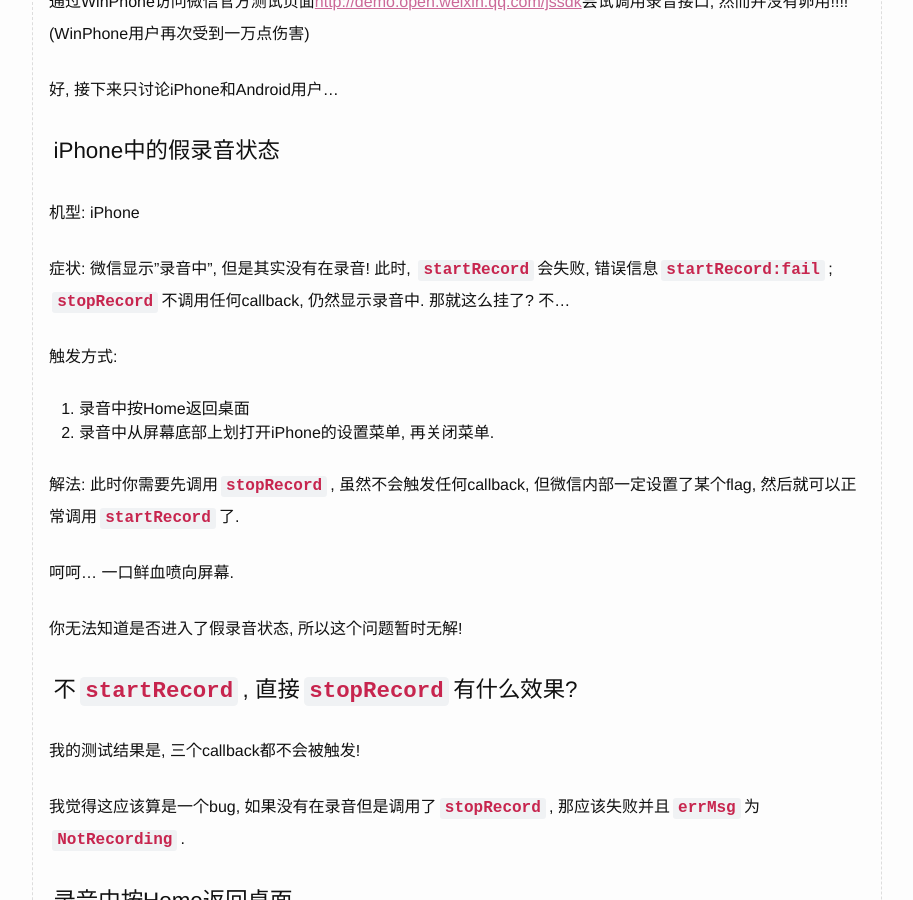
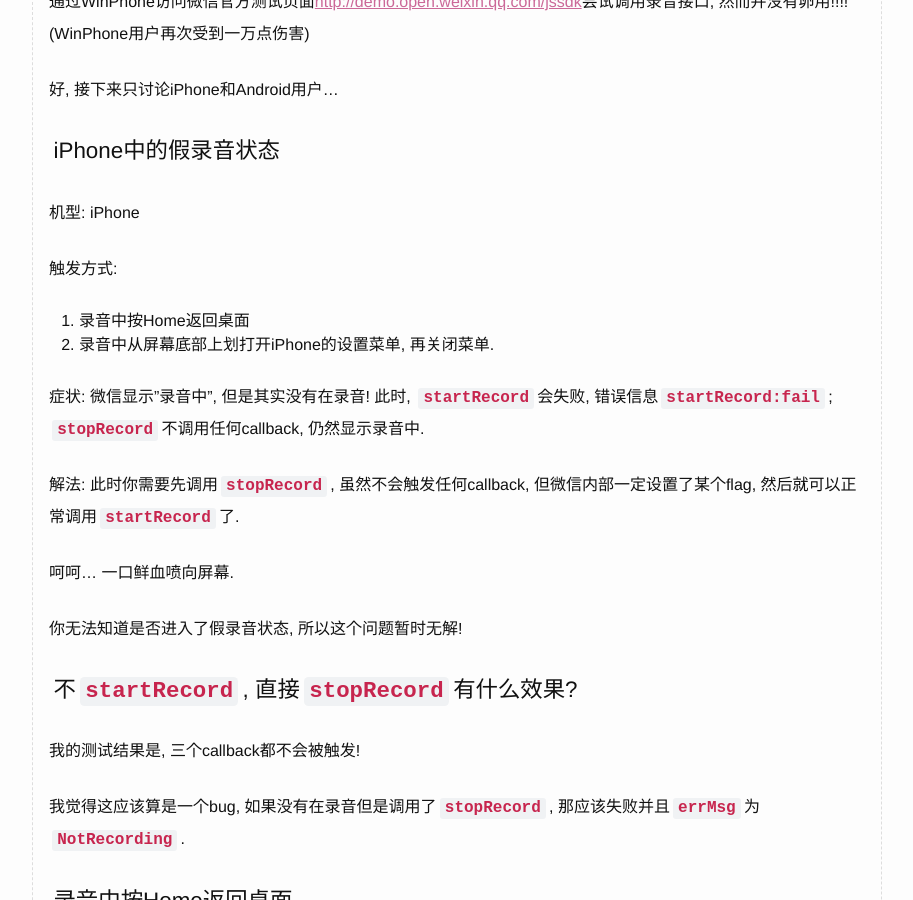
Before and after one commit to lzl124631x/lzl124631x.github.io, a Jekyll site: the page built from _posts/2016-04-15-wechat-record-bugs.md, in a window 1280 px wide and 900 px high, scrolled down 2001 px. Shown: the whole window, without its empty margins (183-1096 px from the left). Built offline with Jekyll 4.4.1, drawn with Linux system fonts in a browser that asks for light colours; some of the changed text lies outside the part shown.

Commit message:
refined wechat-record-bugs

```diff
--- a/_posts/2016-04-15-wechat-record-bugs.md
+++ b/_posts/2016-04-15-wechat-record-bugs.md
@@ -43,12 +43,12 @@
 
 机型: iPhone
 
-症状: 微信显示"录音中", 但是其实没有在录音! 此时, `startRecord`会失败, 错误信息`startRecord:fail`; `stopRecord`不调用任何callback, 仍然显示录音中. 那就这么挂了? 不...
-
 触发方式:
 
 1. 录音中按Home返回桌面
 2. 录音中从屏幕底部上划打开iPhone的设置菜单, 再关闭菜单.
+
+症状: 微信显示"录音中", 但是其实没有在录音! 此时, `startRecord`会失败, 错误信息`startRecord:fail`; `stopRecord`不调用任何callback, 仍然显示录音中.
 
 解法: 此时你需要先调用`stopRecord`, 虽然不会触发任何callback, 但微信内部一定设置了某个flag, 然后就可以正常调用`startRecord`了.
 
```
Also changed, not shown: other parts of _posts/2016-04-15-wechat-record-bugs.md (+1 -1 lines).
